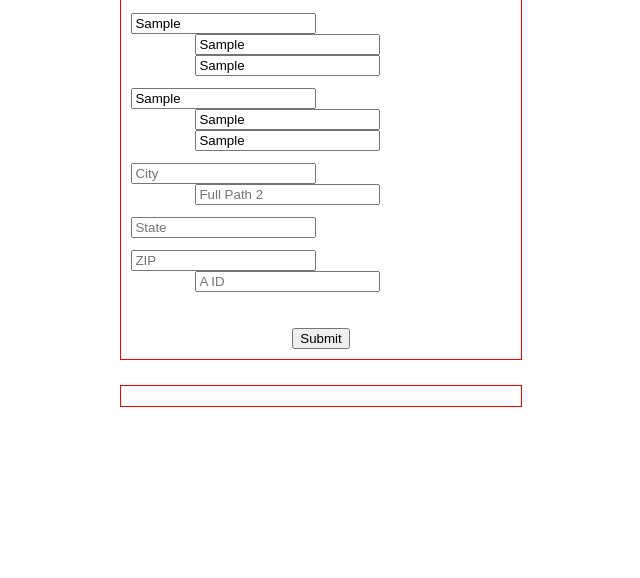
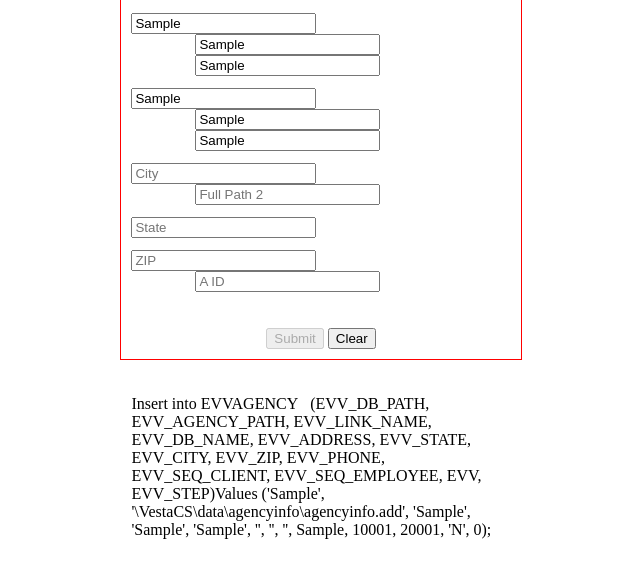
Before and after one commit to srcake/Formatter, a plain HTML site: page index.html in a window 1280 px wide. Both pictures are taken after typing "Sample", "Sample", "Sample", "Sample", "Sample", "Sample" into the empty fields and a click on the button "Submit". Shown: the part 128-706 px from the top of the page, without its empty margins (319-959 px from the left). Drawn offline with Linux system fonts and the light colour scheme.

Commit message:
Fixed bug and added text load

```diff
--- a/index.html
+++ b/index.html
@@ -33,14 +33,15 @@
 
             <div id="btnSection">
                 <button id="submit">Submit</button>
+                <button id="clear">Clear</button>
             </div>
         </div>
         </div>
 
         <div id="secondary">
-            <div id="results" class="toggleDisplay">
-
-            </div>
+            <div id="results" class="toggleDisplay"></div>
+            <br>
+            <div id="results2" class="toggleDisplay2"></div>
         </div>
     </div>
 </body>
--- a/script.js
+++ b/script.js
@@ -1,6 +1,7 @@
 // On Submit, get values and store them
 
-document.getElementById("submit").addEventListener("click", textSave)
+document.getElementById("clear").addEventListener("click", clear);
+document.getElementById("submit").addEventListener("click", textSave);
 let pressed = 0;
 
 function textSave() {
@@ -15,30 +16,40 @@ function textSave() {
     let path1 = document.getElementById("path1");
     let path2 = document.getElementById("path2");
     let aid = document.getElementById("aid");
-    // Actual creation of statement. Placeholders need to be updated.
     pressed = 1;
     textCombine();
 };
 
 function textCombine() {
-    // Sample
-    // let statement1 = "fullPath1" + path1.value + "fullPath2" + path2.value + "alias" + alias.value;
-    let statement1 = "Insert into EVVAGENCY   (EVV_DB_PATH, EVV_AGENCY_PATH, EVV_LINK_NAME, EVV_DB_NAME, EVV_ADDRESS, EVV_STATE, EVV_CITY, EVV_ZIP, EVV_PHONE, EVV_SEQ_CLIENT, EVV_SEQ_EMPLOYEE, EVV, EVV_STEP)Values ('" + path1.value + "', '" + path2.value + "', '" + alias.value + "', '" + agency.value + "', '" + address.value + "', '" + state.value + "', '" + city.value + "', '" + zip.value + "', " + phone.value + ", 10001, 20001, 'N', 0);";
+    let statement1 = "Insert into EVVAGENCY   (EVV_DB_PATH, EVV_AGENCY_PATH, EVV_LINK_NAME, EVV_DB_NAME, EVV_ADDRESS, EVV_STATE, EVV_CITY, EVV_ZIP, EVV_PHONE, EVV_SEQ_CLIENT, EVV_SEQ_EMPLOYEE, EVV, EVV_STEP)Values ('" + path1.value + "', '" + path2.value + "\\VestaCS\\data\\agencyinfo\\agencyinfo.add', '" + alias.value + "', '" + agency.value + "', '" + address.value + "', '" + state.value + "', '" + city.value + "', '" + zip.value + "', " + phone.value + ", 10001, 20001, 'N', 0);";
     // Check statement
     console.log(statement1);
     // Generate statement value onto the page
     let results = document.getElementById("results");
     if (pressed === 1) {
-       let para = document.createElement("p");
-       para.innerHTML =
-    }
+       results.textContent = statement1;
+    };
+    textCombine2();
+};
+
+function textCombine2() {
+    let statement2 = "";
+    // Generate statement value on the page
+    let results2 = document.getElementById("results2");
+    if (pressed === 1) {
+        results2.textContent = statement2;
+    };
+    // Disable submit
+    if (pressed === 1) {
+        submit.disabled = true;
+    };
 };
 
 // Clears values on page load
 // This can be chagned later to clear in bulk, probably based on parent div
-/*
-window.onload = function () {
-    document.getElementById("name").value="";
+
+function clear() {
+    document.getElementById("agency").value="";
     document.getElementById("address").value="";
     document.getElementById("city").value="";
     document.getElementById("state").value="";
@@ -49,9 +60,21 @@ window.onload = function () {
     document.getElementById("path1").value="";
     document.getElementById("path2").value="";
     document.getElementById("aid").value="";
-}
+    pressed = 0;
+    submit.disabled = false;
+    results.textContent = "";
+    results2.textContent = "";
+};
+
+window.onload = function() {
+    this.clear();
+};
 
 /*
 Full text for first query
 Insert into EVVAGENCY   (EVV_DB_PATH, EVV_AGENCY_PATH, EVV_LINK_NAME, EVV_DB_NAME, EVV_ADDRESS, EVV_STATE, EVV_CITY, EVV_ZIP, EVV_PHONE, EVV_SEQ_CLIENT, EVV_SEQ_EMPLOYEE, EVV, EVV_STEP)Values ('\\db39\test$\VestaCS\data\test\data.add', '\\db39\test$\VestaCS\data\agencyinfo\agencyinfo.add', 'testDB', 'TEST NAME',     'ADDRES', 'TX', 'CITY', 'ZIP',9561231234, 10001, 20001, 'N', 0);
+
+Full text for second query
+insert into provider.AGENCY   (COUNTY, REGION, LIC_NUM, FAC_NAME, ADDRESS, CIT_ST_ZIP, PHONE, FAX, TYPE, SERVICES, ADMIN, AGENCY_NAME, AGENCY_ADDR, AGENCY_CSZ, LIC_1ST, VESTA_CLIENT, REGION_TX, EVV_AGENCY_ID, NPI, CONTRACT_ID) Values   ('HARRIS', '6', NULL, 'TEST', 'Address', 'City, TX 78550', 1231231234 , 1231231234 , 'Parent Agency', 'Home Health Services', NULL,                          'TEST', 'Address', 'City, TX 78550', NULL, 'Y', 6, 2883, null, NULL);
+
 */
--- a/stylesheet.css
+++ b/stylesheet.css
@@ -15,7 +15,6 @@
     width: 30%;
     margin-top: 2%;
     padding: 10px;
-    border: 1px solid red;
 }
 
 .fieldRow1 {
```
